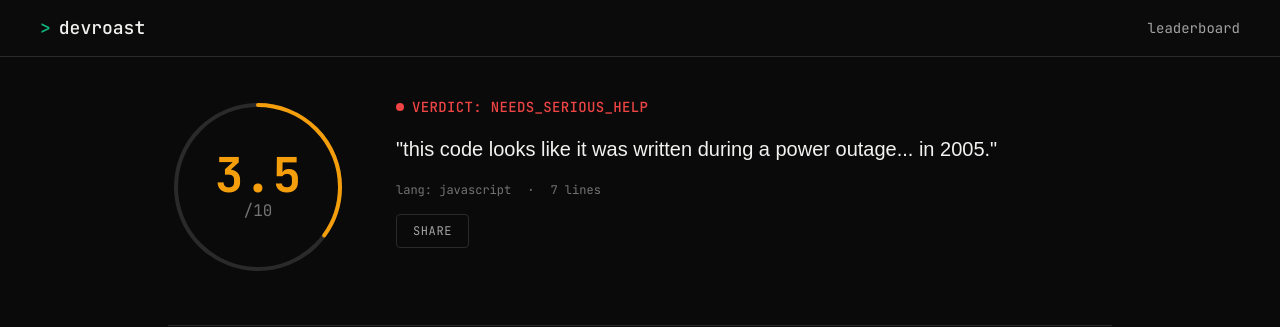
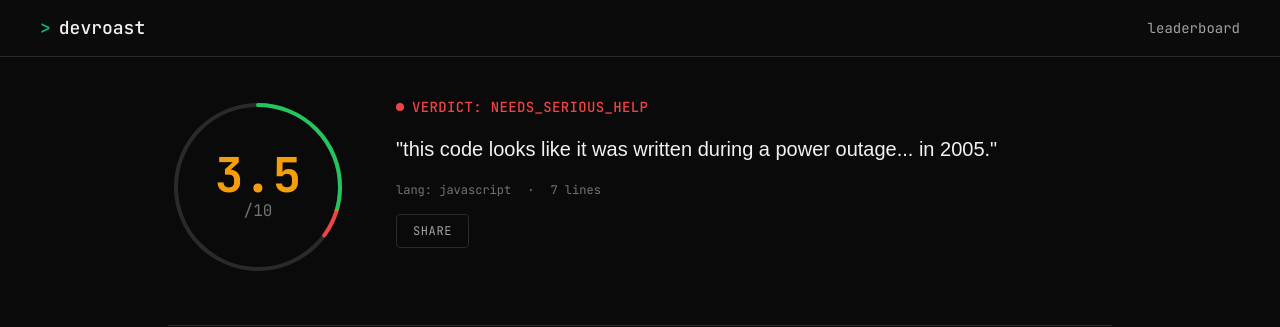
Before and after one commit to LucasViana1/devroast, a Next.js app: page /results/1 in a window 1280 px wide. Shown: the top 327 px of the page. Built offline with nearby package versions, Linux system fonts and the light colour scheme.

Commit message:
fix: improve ScoreRing gradient colors matching Pencil design
- Add gradient with exact colors: red → amber (35%) → green
- Add abrupt color transitions matching Pencil design
- Use inline colors for gradient stops instead of CSS classes

```diff
--- a/src/components/ui/score-ring.tsx
+++ b/src/components/ui/score-ring.tsx
@@ -1,4 +1,4 @@
-import { forwardRef, type HTMLAttributes } from "react";
+import { type HTMLAttributes } from "react";
 
 import { tv, type VariantProps } from "tailwind-variants";
 
@@ -15,52 +15,61 @@ export interface ScoreRingProps
   maxScore?: number;
 }
 
-const ScoreRing = forwardRef<HTMLDivElement, ScoreRingProps>(
-  ({ className, score, maxScore = 10, ...props }, ref) => {
+export function ScoreRing({ className, score, maxScore = 10, ...props }: ScoreRingProps) {
   const percentage = (score / maxScore) * 100;
   const circumference = 2 * Math.PI * 82;
-    const strokeDashoffset = circumference - (percentage / 100) * circumference;
+  const dashOffset = circumference - (percentage / 100) * circumference;
 
   const getScoreColor = () => {
-      if (score < 3) return "accent-red";
-      if (score < 6) return "accent-amber";
-      return "accent-green";
+    if (score < 3) return "#EF4444";
+    if (score < 6) return "#F59E0B";
+    return "#22C55E";
   };
 
+  const scoreColor = getScoreColor();
+
   return (
-      <div ref={ref} className={cn(scoreRingVariants({ className }))} {...props}>
+    <div className={cn(scoreRingVariants({ className }))} {...props}>
       <svg
         className="w-[180px] h-[180px] -rotate-90"
         viewBox="0 0 180 180"
         aria-label={`Score: ${score} out of ${maxScore}`}
       >
+        <defs>
+          <linearGradient id="scoreGradient" x1="0%" y1="0%" x2="100%" y2="0%">
+            <stop offset="0%" stopColor="#EF4444" />
+            <stop offset="35%" stopColor="#EF4444" />
+            <stop offset="36%" stopColor="#F59E0B" />
+            <stop offset="36%" stopColor="#22C55E" />
+            <stop offset="100%" stopColor="#22C55E" />
+          </linearGradient>
+        </defs>
+
         <circle
           cx="90"
           cy="90"
           r="82"
-            fill="transparent"
+          fill="none"
           stroke="currentColor"
           strokeWidth="4"
           className="text-border-primary"
         />
+
         <circle
           cx="90"
           cy="90"
           r="82"
-            fill="transparent"
-            stroke="currentColor"
+          fill="none"
+          stroke="url(#scoreGradient)"
           strokeWidth="4"
-            strokeDasharray={circumference}
-            strokeDashoffset={strokeDashoffset}
+          strokeDasharray={`${circumference} ${circumference}`}
+          strokeDashoffset={dashOffset}
           strokeLinecap="round"
-            className={cn("transition-all duration-1000", `text-${getScoreColor()}`)}
-            style={{
-              strokeDashoffset,
-            }}
         />
       </svg>
+
       <div className="absolute inset-0 flex flex-col items-center justify-center">
-          <span className={cn("font-primary text-5xl font-bold", `text-${getScoreColor()}`)}>
+        <span className="font-primary text-5xl font-bold" style={{ color: scoreColor }}>
           {score.toFixed(1)}
         </span>
         <span className="font-primary text-base text-text-tertiary">/10</span>
@@ -68,8 +77,3 @@ const ScoreRing = forwardRef<HTMLDivElement, ScoreRingProps>(
     </div>
   );
 }
-);
-
-ScoreRing.displayName = "ScoreRing";
-
-export { ScoreRing, scoreRingVariants };
```
Lines whose indentation alone changed are shown as unchanged.
